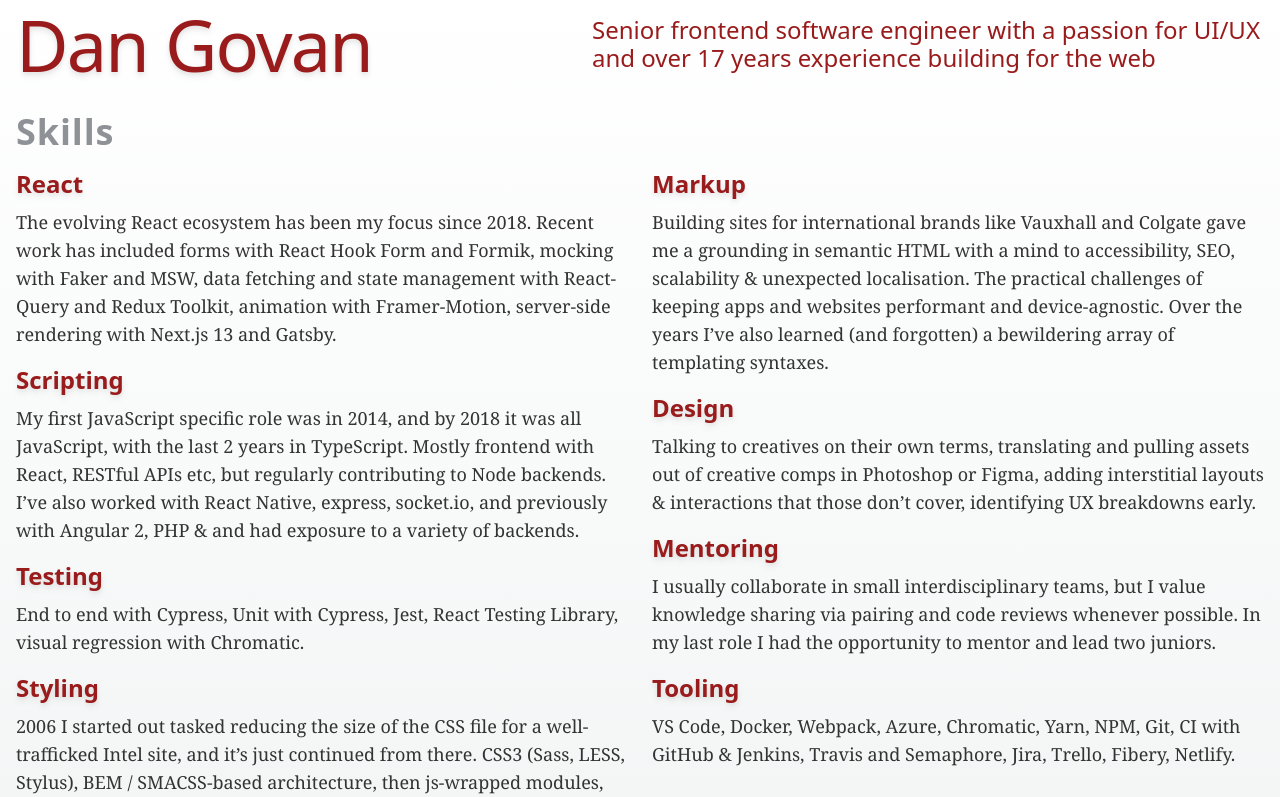
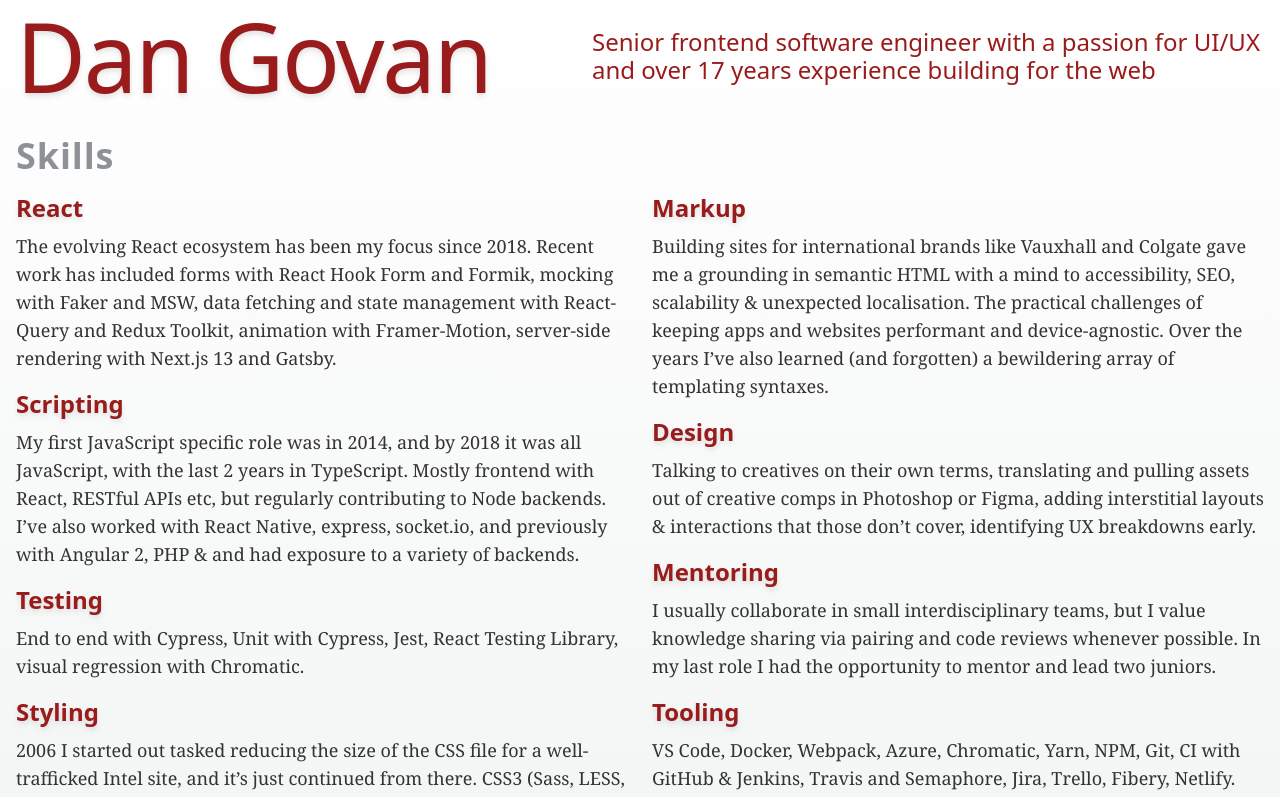
Before and after one commit to DanielGovan/showcase2023, a Next.js app: page / in a window 1280 px wide. Shown: the top 797 px of the page. Built offline with nearby package versions, Linux system fonts and the light colour scheme.

Commit message:
metadata update

```diff
--- a/app/components/HeaderArea.tsx
+++ b/app/components/HeaderArea.tsx
@@ -6,7 +6,7 @@ type HeaderAreaProps = {
 const HeaderArea = ({ header, intro }: HeaderAreaProps) => {
   return (
     <div className="mb-8 md:flex print:flex print:mb-0 font-sans pt-2 justify-between">
-      <h1 className="flex items-center font-light tracking-tight text-7xl print:text-4xl text-red-800 drop-shadow-md flex-shrink-0 mr-4">
+      <h1 className="flex items-center font-light tracking-tight text-7xl lg:text-8xl print:text-4xl text-red-800 drop-shadow-md flex-shrink-0 mr-4">
         {header}
       </h1>
       <p className="flex items-center font-light leading-7 print:leading-5 text-2xl print:text-xl text-red-800 max-w-2xl">
--- a/app/layout.tsx
+++ b/app/layout.tsx
@@ -1,22 +1,22 @@
-import './globals.css'
-import type { Metadata } from 'next'
-import { Inter } from 'next/font/google'
+import "./globals.css";
+import type { Metadata } from "next";
+import { Inter } from "next/font/google";
 
-const inter = Inter({ subsets: ['latin'] })
+const inter = Inter({ subsets: ["latin"] });
 
 export const metadata: Metadata = {
-  title: 'Create Next App',
-  description: 'Generated by create next app',
-}
+  title: "Dan Govan - Senior Frontend Developer | Typescript / React | London ",
+  description: "CV site built with React, Next 13, Tailwind, Cypress",
+};
 
 export default function RootLayout({
   children,
 }: {
-  children: React.ReactNode
+  children: React.ReactNode;
 }) {
   return (
     <html lang="en">
       <body className={inter.className}>{children}</body>
     </html>
-  )
+  );
 }
```
Also changed, not shown: public/person.svg (added).
